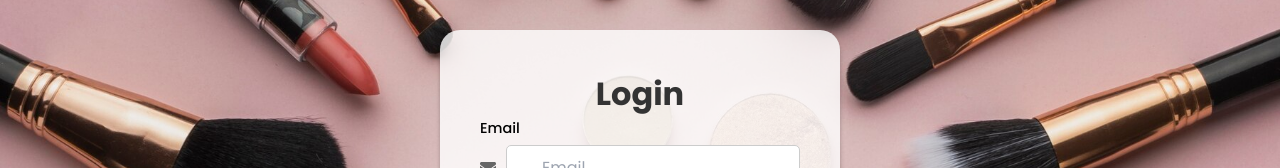
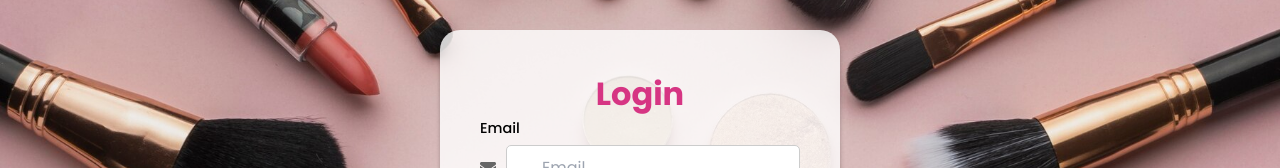
Before and after one commit to cut-nyak-dien-PI-2024/BeautyPreneur-FE, a React (Vite) app: page /login in a window 1280 px wide. Shown: the part 231-399 px from the top of the page. Built offline with nearby package versions, Linux system fonts and the light colour scheme.

Commit message:
change styling login

```diff
--- a/src/pages/Login.css
+++ b/src/pages/Login.css
@@ -34,17 +34,13 @@ html, body, #root {
 }
 #login-auth .auth__header {
     font-size: 2rem; /* Perbesar judul */
-    color: #333; /* Gaya warna judul */
+    color: #d63583; /* Gaya warna judul */
   }
 
   #login-auth .auth__input {
     font-size: 1rem; /* Tingkatkan ukuran font input */
     border-radius: 10px; /* Sesuaikan dengan container */
   }
-
-
-
-
 
 /* Form login */
 #login-auth .auth__form {
```
